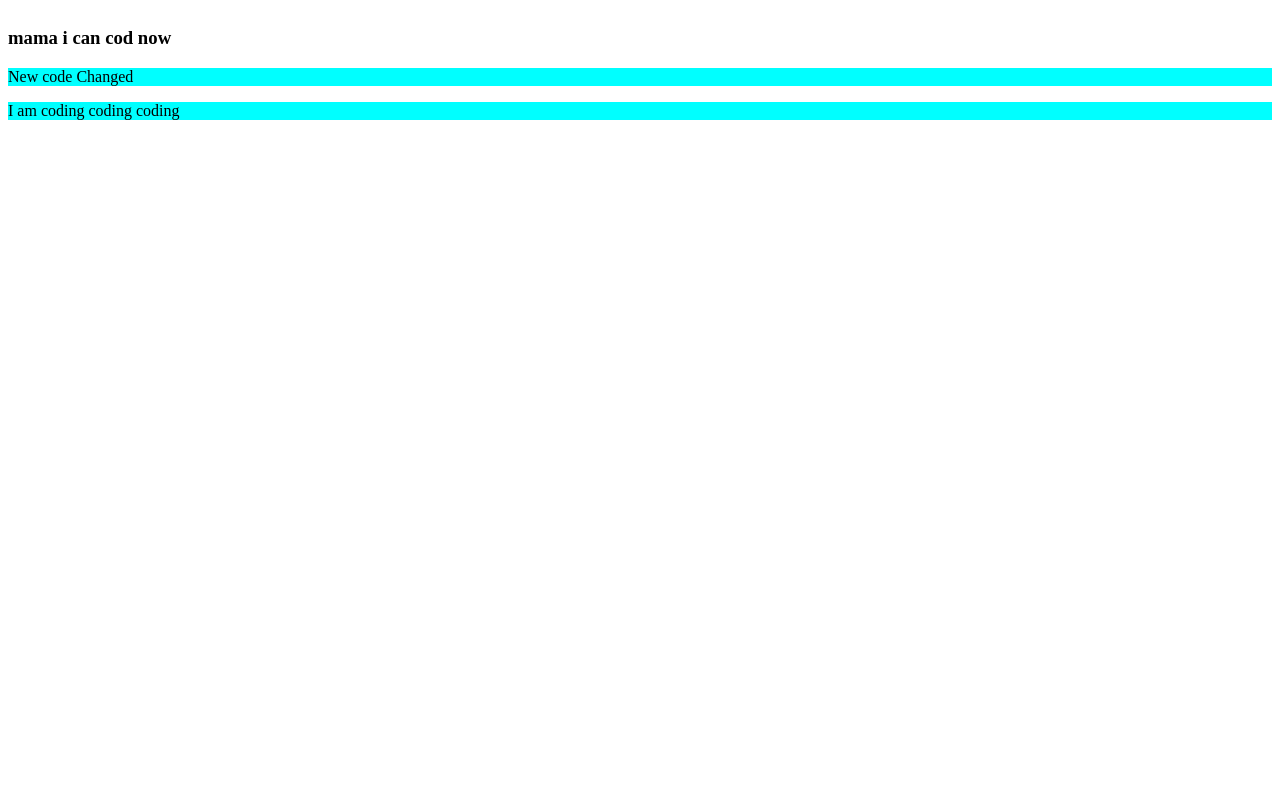
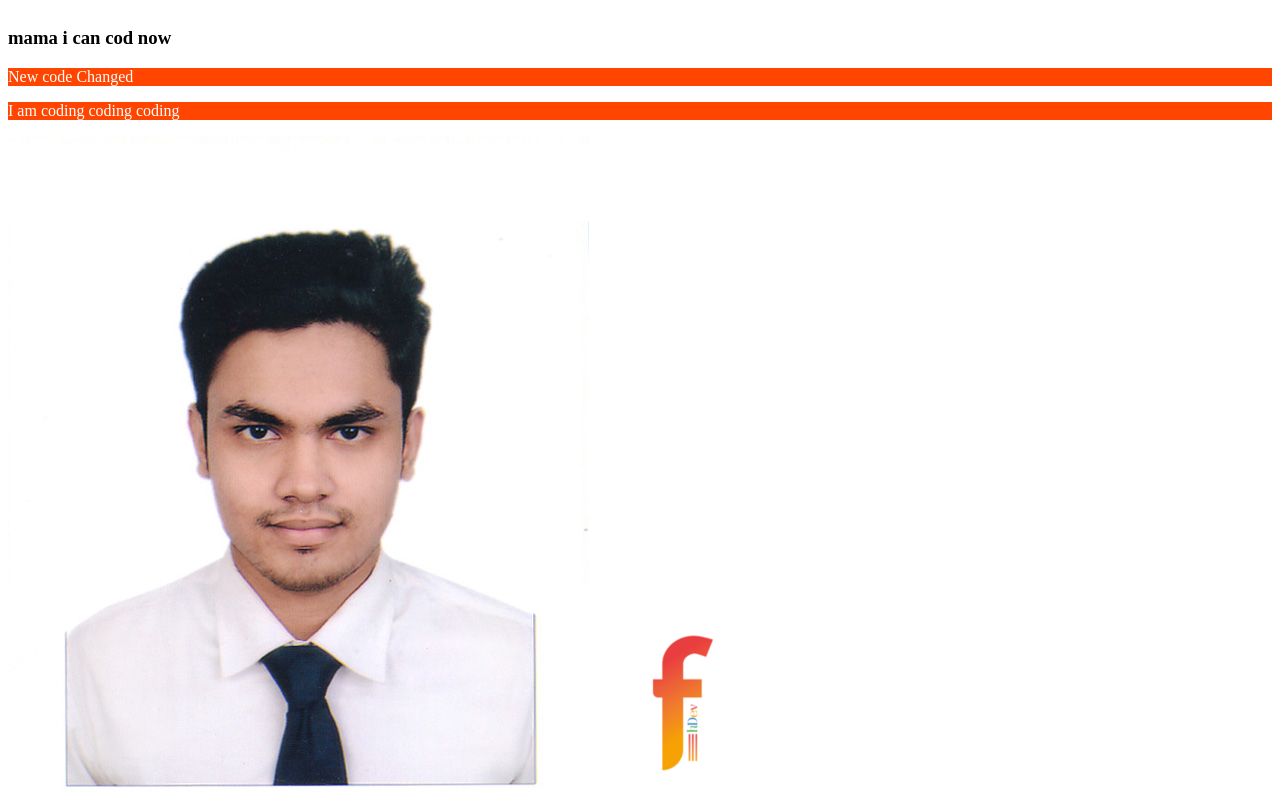
Before and after one commit to faiaslxxx/my-second-project, a plain HTML site: page index.html in a window 1280 px wide. Shown: the part 246-1051 px from the top of the page. Before the commit the page ends 800 px from the top, so only its background shows below. Drawn offline with Linux system fonts and the light colour scheme.

Commit message:
image added

```diff
--- a/index.html
+++ b/index.html
@@ -19,5 +19,7 @@
     <h3>mama i can cod now</h3>
     <p>New code Changed</p>
     <p>I am coding coding coding</p>
+    <img src="x.jpg" alt="" />
+    <img src="fh-dev.png" alt="faisal hossen-dev.png" />
   </body>
 </html>
--- a/style.css
+++ b/style.css
@@ -1,6 +1,6 @@
 p {
-  background-color: aqua;
-  color: black;
+  background-color: orangered;
+  color: #fff;
 }
 
 h2 {
```
Also changed, not shown: fh-dev.png (added), x.jpg (added).
